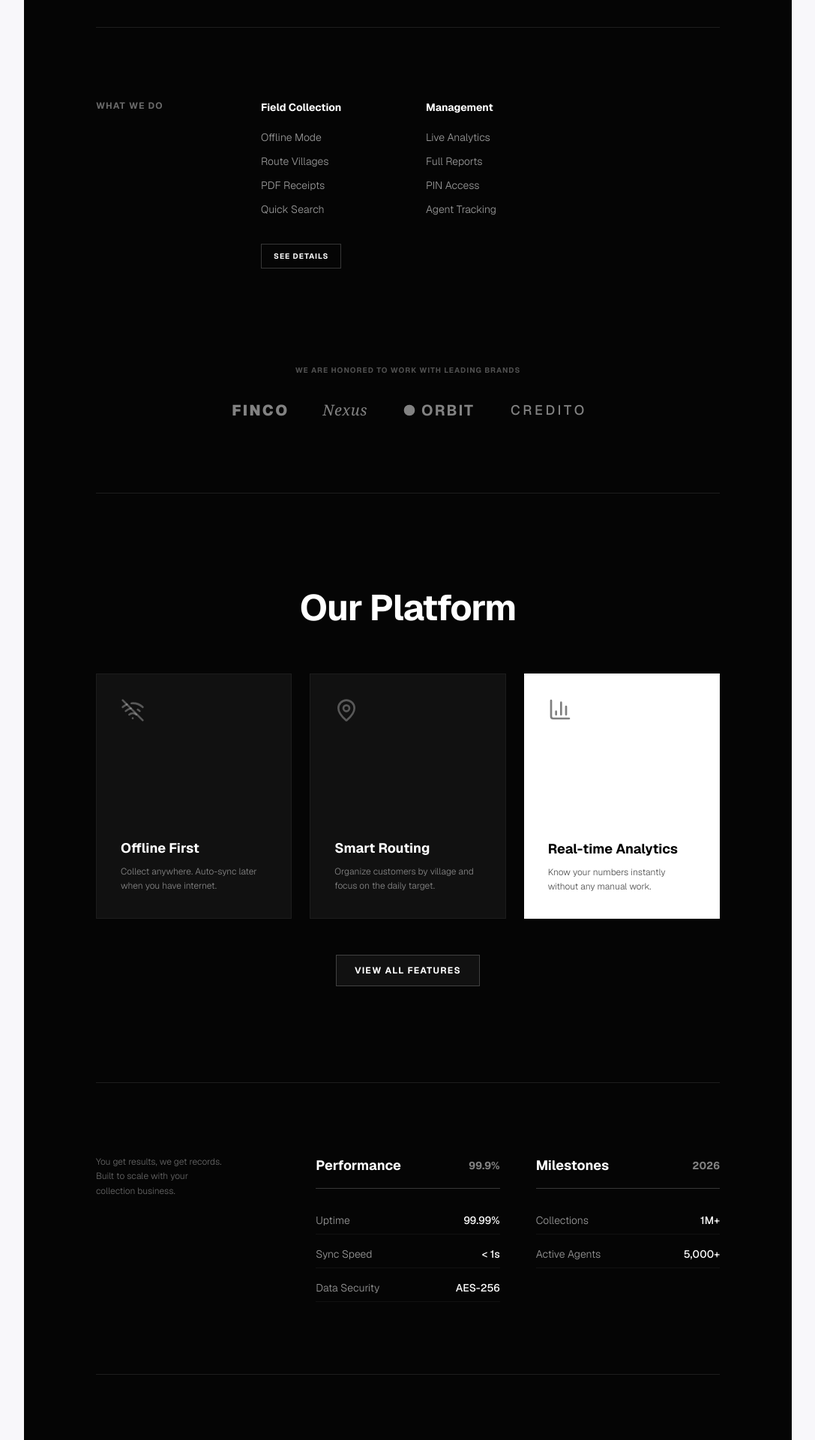
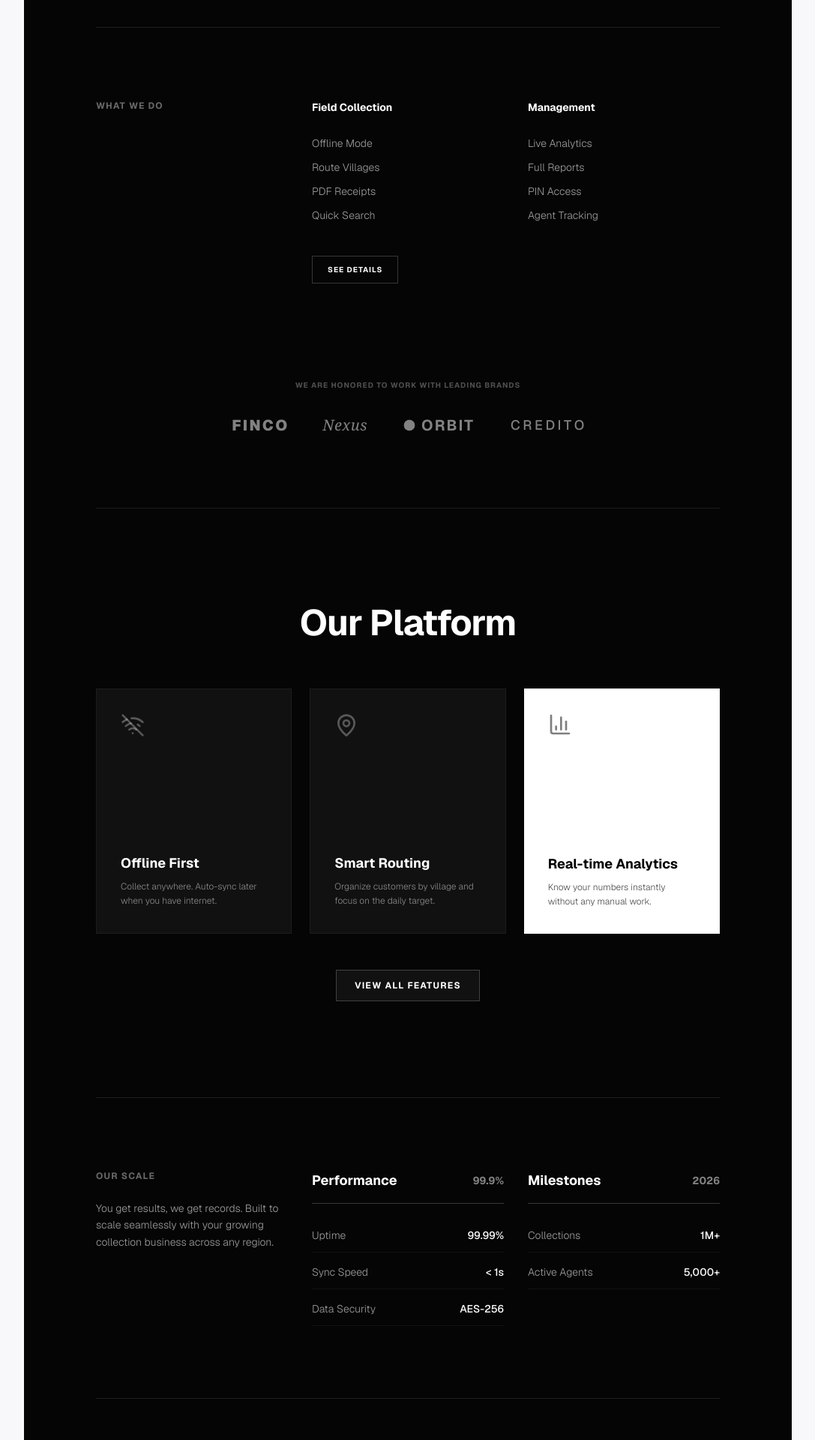
Before and after one commit to dilshandevxx/finance-app-loan-collection, a Next.js app: page /welcome in a window 1280 px wide. Shown: the part 700-2620 px from the top of the page at 75% size, without its empty margins (128-1215 px from the left). Built offline with nearby package versions, Linux system fonts and the light colour scheme.

Commit message:
changed file name

```diff
--- a/src/app/welcome/page.tsx
+++ b/src/app/welcome/page.tsx
@@ -8,7 +8,7 @@ export default function WelcomePage() {
     <div className="min-h-screen bg-[#050505] text-white font-sans antialiased overflow-x-hidden selection:bg-white selection:text-black">
 
       {/* ── Nav ── */}
-      <header className="px-6 sm:px-12 py-8 flex items-center justify-between">
+      <header className="px-6 sm:px-12 py-8 flex items-center justify-between max-w-[1400px] mx-auto">
         <div className="flex items-center gap-3">
           <div className="relative w-8 h-8 rounded-full overflow-hidden border border-white/10 shrink-0">
             <Image src="/icon-192x192.png" alt="Logo" fill className="object-cover" sizes="32px" />
@@ -25,7 +25,7 @@ export default function WelcomePage() {
         </div>
       </header>
 
-      <main className="px-6 sm:px-12 lg:px-24">
+      <main className="px-6 sm:px-12 lg:px-24 max-w-[1400px] mx-auto">
 
         {/* ── Hero ── */}
         <section className="pt-20 pb-32 flex flex-col md:flex-row justify-between items-start md:items-end gap-12 border-b border-white/10">
@@ -51,31 +51,31 @@ export default function WelcomePage() {
 
         {/* ── What We Do ── */}
         <section className="py-24 border-b border-white/10">
-          <div className="grid grid-cols-1 md:grid-cols-4 gap-12">
-            <div className="md:col-span-1">
+          <div className="grid grid-cols-1 md:grid-cols-12 gap-12 md:gap-8">
+            <div className="md:col-span-4">
               <h2 className="text-xs font-bold uppercase tracking-widest text-white/40 mb-8">What We Do</h2>
             </div>
 
-            <div className="md:col-span-1 flex flex-col gap-3">
-              <h3 className="text-sm font-bold text-white mb-2">Field Collection</h3>
-              <p className="text-sm text-white/60 font-light cursor-default">Offline Mode</p>
-              <p className="text-sm text-white/60 font-light cursor-default">Route Villages</p>
-              <p className="text-sm text-white/60 font-light cursor-default">PDF Receipts</p>
-              <p className="text-sm text-white/60 font-light cursor-default">Quick Search</p>
+            <div className="md:col-span-4 flex flex-col gap-3">
+              <h3 className="text-sm font-bold text-white mb-4">Field Collection</h3>
+              <p className="text-sm text-white/60 font-light hover:text-white transition-colors cursor-default">Offline Mode</p>
+              <p className="text-sm text-white/60 font-light hover:text-white transition-colors cursor-default">Route Villages</p>
+              <p className="text-sm text-white/60 font-light hover:text-white transition-colors cursor-default">PDF Receipts</p>
+              <p className="text-sm text-white/60 font-light hover:text-white transition-colors cursor-default">Quick Search</p>
 
-              <Link href="/login/auth" className="mt-6">
-                <button className="px-4 py-2 border border-white/20 hover:border-white transition-colors text-[10px] font-bold uppercase tracking-widest">
+              <Link href="/login/auth" className="mt-8">
+                <button className="px-5 py-2.5 border border-white/20 hover:border-white transition-colors text-[10px] font-bold uppercase tracking-widest">
                   See Details
                 </button>
               </Link>
             </div>
 
-            <div className="md:col-span-1 flex flex-col gap-3">
-              <h3 className="text-sm font-bold text-white mb-2">Management</h3>
-              <p className="text-sm text-white/60 font-light cursor-default">Live Analytics</p>
-              <p className="text-sm text-white/60 font-light cursor-default">Full Reports</p>
-              <p className="text-sm text-white/60 font-light cursor-default">PIN Access</p>
-              <p className="text-sm text-white/60 font-light cursor-default">Agent Tracking</p>
+            <div className="md:col-span-4 flex flex-col gap-3">
+              <h3 className="text-sm font-bold text-white mb-4">Management</h3>
+              <p className="text-sm text-white/60 font-light hover:text-white transition-colors cursor-default">Live Analytics</p>
+              <p className="text-sm text-white/60 font-light hover:text-white transition-colors cursor-default">Full Reports</p>
+              <p className="text-sm text-white/60 font-light hover:text-white transition-colors cursor-default">PIN Access</p>
+              <p className="text-sm text-white/60 font-light hover:text-white transition-colors cursor-default">Agent Tracking</p>
             </div>
           </div>
 
@@ -128,28 +128,29 @@ export default function WelcomePage() {
 
         {/* ── Stats & Awards ── */}
         <section className="py-24 border-b border-white/10">
-          <div className="grid grid-cols-1 md:grid-cols-12 gap-12">
-            <div className="md:col-span-3">
-              <p className="text-xs text-white/40 font-light leading-relaxed">
-                You get results, we get records. Built to scale with your collection business.
+          <div className="grid grid-cols-1 md:grid-cols-12 gap-12 md:gap-8">
+            <div className="md:col-span-4">
+              <h2 className="text-xs font-bold uppercase tracking-widest text-white/40 mb-6">Our Scale</h2>
+              <p className="text-sm text-white/60 font-light leading-relaxed max-w-sm">
+                You get results, we get records. Built to scale seamlessly with your growing collection business across any region.
               </p>
             </div>
 
-            <div className="md:col-span-4 md:col-start-5">
+            <div className="md:col-span-4">
               <div className="flex items-center justify-between mb-8 pb-4 border-b border-white/20">
                 <h3 className="font-bold text-lg">Performance</h3>
                 <span className="text-sm font-bold text-white/50">99.9%</span>
               </div>
               <div className="flex flex-col gap-4">
-                <div className="flex justify-between items-center text-sm border-b border-white/5 pb-2">
+                <div className="flex justify-between items-center text-sm border-b border-white/5 pb-3">
                   <span className="text-white/60 font-light">Uptime</span>
                   <span className="font-medium">99.99%</span>
                 </div>
-                <div className="flex justify-between items-center text-sm border-b border-white/5 pb-2">
+                <div className="flex justify-between items-center text-sm border-b border-white/5 pb-3">
                   <span className="text-white/60 font-light">Sync Speed</span>
                   <span className="font-medium">&lt; 1s</span>
                 </div>
-                <div className="flex justify-between items-center text-sm border-b border-white/5 pb-2">
+                <div className="flex justify-between items-center text-sm border-b border-white/5 pb-3">
                   <span className="text-white/60 font-light">Data Security</span>
                   <span className="font-medium">AES-256</span>
                 </div>
@@ -162,11 +163,11 @@ export default function WelcomePage() {
                 <span className="text-sm font-bold text-white/50">2026</span>
               </div>
               <div className="flex flex-col gap-4">
-                <div className="flex justify-between items-center text-sm border-b border-white/5 pb-2">
+                <div className="flex justify-between items-center text-sm border-b border-white/5 pb-3">
                   <span className="text-white/60 font-light">Collections</span>
                   <span className="font-medium">1M+</span>
                 </div>
-                <div className="flex justify-between items-center text-sm border-b border-white/5 pb-2">
+                <div className="flex justify-between items-center text-sm border-b border-white/5 pb-3">
                   <span className="text-white/60 font-light">Active Agents</span>
                   <span className="font-medium">5,000+</span>
                 </div>
@@ -188,30 +189,30 @@ export default function WelcomePage() {
 
         {/* ── Testimonials ── */}
         <section className="py-24 border-b border-white/10">
-          <div className="grid grid-cols-1 md:grid-cols-4 gap-12">
-            <div className="md:col-span-1">
+          <div className="grid grid-cols-1 lg:grid-cols-12 gap-12 lg:gap-8">
+            <div className="lg:col-span-4">
               <h2 className="text-xs font-bold uppercase tracking-widest text-white/40 mb-8">What They Think</h2>
             </div>
 
-            <div className="md:col-span-3 grid grid-cols-1 sm:grid-cols-2 gap-8">
+            <div className="lg:col-span-8 grid grid-cols-1 md:grid-cols-2 gap-6">
               {[
                 { name: "Kamal Perera", role: "Field Agent", quote: "This platform is more familiar with field work than good internet." },
                 { name: "Nuwan Silva", role: "Collection Manager", quote: "It is so resilient, unbothered by patchy connections. Because that's what it lives with." },
                 { name: "Ruwan Dias", role: "Finance Director", quote: "A designed beauty the loan software industry has not asked for. There is nothing left to add." },
                 { name: "Asela Fernando", role: "Field Supervisor", quote: "The platform is more familiar with field design than good design." },
               ].map((t, i) => (
-                <div key={i} className="p-8 border border-white/10 bg-[#0a0a0a] flex flex-col gap-6 hover:border-white/20 transition-colors">
+                <div key={i} className="p-8 border border-white/10 bg-[#0a0a0a] flex flex-col gap-6 hover:border-white/20 hover:bg-[#111] transition-all cursor-default">
                   <div className="flex gap-1">
-                    {[...Array(5)].map((_, j) => <Star key={j} className="w-3 h-3 fill-[#e8d44d] text-[#e8d44d]" />)}
+                    {[...Array(5)].map((_, j) => <Star key={j} className="w-3.5 h-3.5 fill-[#e8d44d] text-[#e8d44d]" />)}
                   </div>
                   <p className="text-sm font-medium leading-relaxed text-white/90">"{t.quote}"</p>
-                  <div className="flex items-center gap-3 mt-auto pt-4 border-t border-white/5">
-                    <div className="w-10 h-10 rounded-full bg-[#222] overflow-hidden shrink-0">
+                  <div className="flex items-center gap-3 mt-auto pt-5 border-t border-white/5">
+                    <div className="w-10 h-10 rounded-full bg-[#222] overflow-hidden shrink-0 border border-white/10">
                        <Image src={`https://api.dicebear.com/7.x/avataaars/svg?seed=${t.name.replace(' ', '')}`} alt={t.name} width={40} height={40} />
                     </div>
                     <div>
                       <h4 className="text-xs font-bold">{t.name}</h4>
-                      <p className="text-[10px] text-white/50">{t.role}</p>
+                      <p className="text-[10px] text-white/50 mt-0.5 uppercase tracking-wider">{t.role}</p>
                     </div>
                   </div>
                 </div>
```
